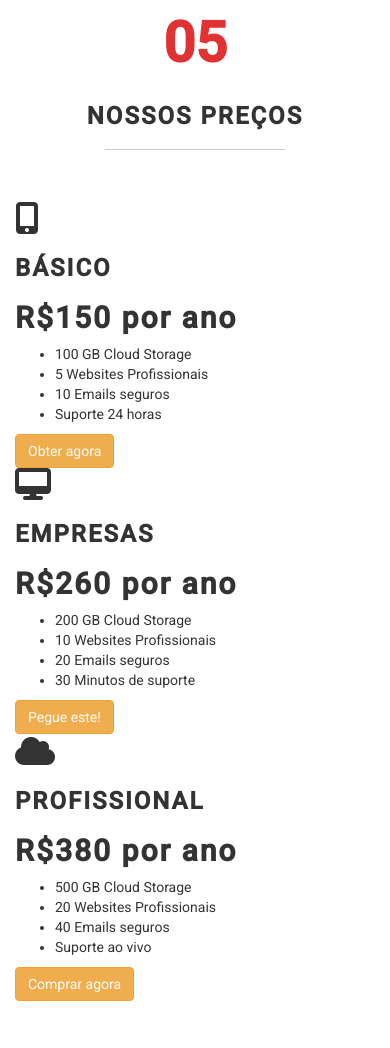
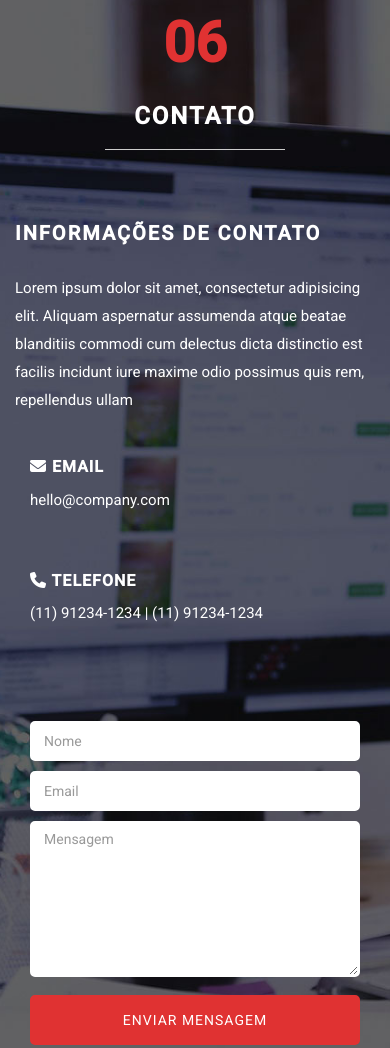
Before and after one commit to Italo-Tech/dirtec-landing-page, a plain HTML site: page index.html in a window 390 px wide. Shown: the part 6270-7318 px from the top of the page. Drawn offline with Linux system fonts and the light colour scheme.

Commit message:
:broom: cleanup: Remoção da seção preço

```diff
--- a/css/style.css
+++ b/css/style.css
@@ -62,7 +62,7 @@ hr {
 }
 
 #work, #about, #team,
-#portfolio, #pricing, #contact {
+#portfolio, #contact {
     padding-top: 100px;
     padding-bottom: 100px;
 }
--- a/index.html
+++ b/index.html
@@ -55,7 +55,6 @@
 					<li><a href="#work" class="smoothScroll">SERVIÇO</a></li>
 					<li><a href="#specifications" class="smoothScroll">ESPECIFICAÇÕES</a></li>
 					<li><a href="#portfolio" class="smoothScroll">PORTFOLIO</a></li>
-					<li><a href="#pricing" class="smoothScroll">PREÇOS</a></li>
 					<li><a href="#contact" class="smoothScroll">CONTATO</a></li>
 				</ul>
 			</div>
@@ -283,69 +282,6 @@
 		</div>
 	</div>
 
-	<!-- PRICING -->
-	<section id="pricing">
-		<div class="container">
-			<div class="row">
-				<div class="col-md-12 col-sm-12 text-center">
-					<div class="section-title">
-						<strong>05</strong>
-						<h1 class="heading bold">NOSSOS PREÇOS</h1>
-						<hr>
-					</div>
-				</div>
-				<div class="col-md-4 col-sm-6">
-					<div class="plan plan-one wow bounceIn" data-wow-delay="0.3s">
-						<div class="plan_title">
-							<i class="fa-solid fa-mobile-screen-button icon-mobile medium-icon"></i>
-							<h3>BÁSICO</h3>
-							<h2>R$150 <span>por ano</span></h2>
-						</div>
-						<ul>
-							<li>100 GB Cloud Storage</li>
-							<li>5 Websites Profissionais</li>
-							<li>10 Emails seguros</li>
-							<li>Suporte 24 horas</li>
-						</ul>
-						<button class="btn btn-warning">Obter agora</button>
-					</div>
-				</div>
-				<div class="col-md-4 col-sm-6">
-					<div class="plan plan-two wow bounceIn" data-wow-delay="0.3s">
-						<div class="plan_title">
-							<i class="fa-solid fa-desktop icon-desktop medium-icon"></i>
-							<h3>EMPRESAS</h3>
-							<h2>R$260 <span>por ano</span></h2>
-						</div>
-						<ul>
-							<li>200 GB Cloud Storage</li>
-							<li>10 Websites Profissionais</li>
-							<li>20 Emails seguros</li>
-							<li>30 Minutos de suporte</li>
-						</ul>
-						<button class="btn btn-warning">Pegue este!</button>
-					</div>
-				</div>
-				<div class="col-md-4 col-sm-6">
-					<div class="plan plan-three wow bounceIn" data-wow-delay="0.3s">
-						<div class="plan_title">
-							<i class="fa-solid fa-cloud icon-cloud medium-icon"></i>
-							<h3>PROFISSIONAL</h3>
-							<h2>R$380 <span>por ano</span></h2>
-						</div>
-						<ul>
-							<li>500 GB Cloud Storage</li>
-							<li>20 Websites Profissionais</li>
-							<li>40 Emails seguros</li>
-							<li>Suporte ao vivo</li>
-						</ul>
-						<button class="btn btn-warning">Comprar agora</button>
-					</div>
-				</div>
-			</div>
-		</div>
-	</section>
-
 	<!-- CONTACT -->
 	<section id="contact">
 		<div class="container">
```
